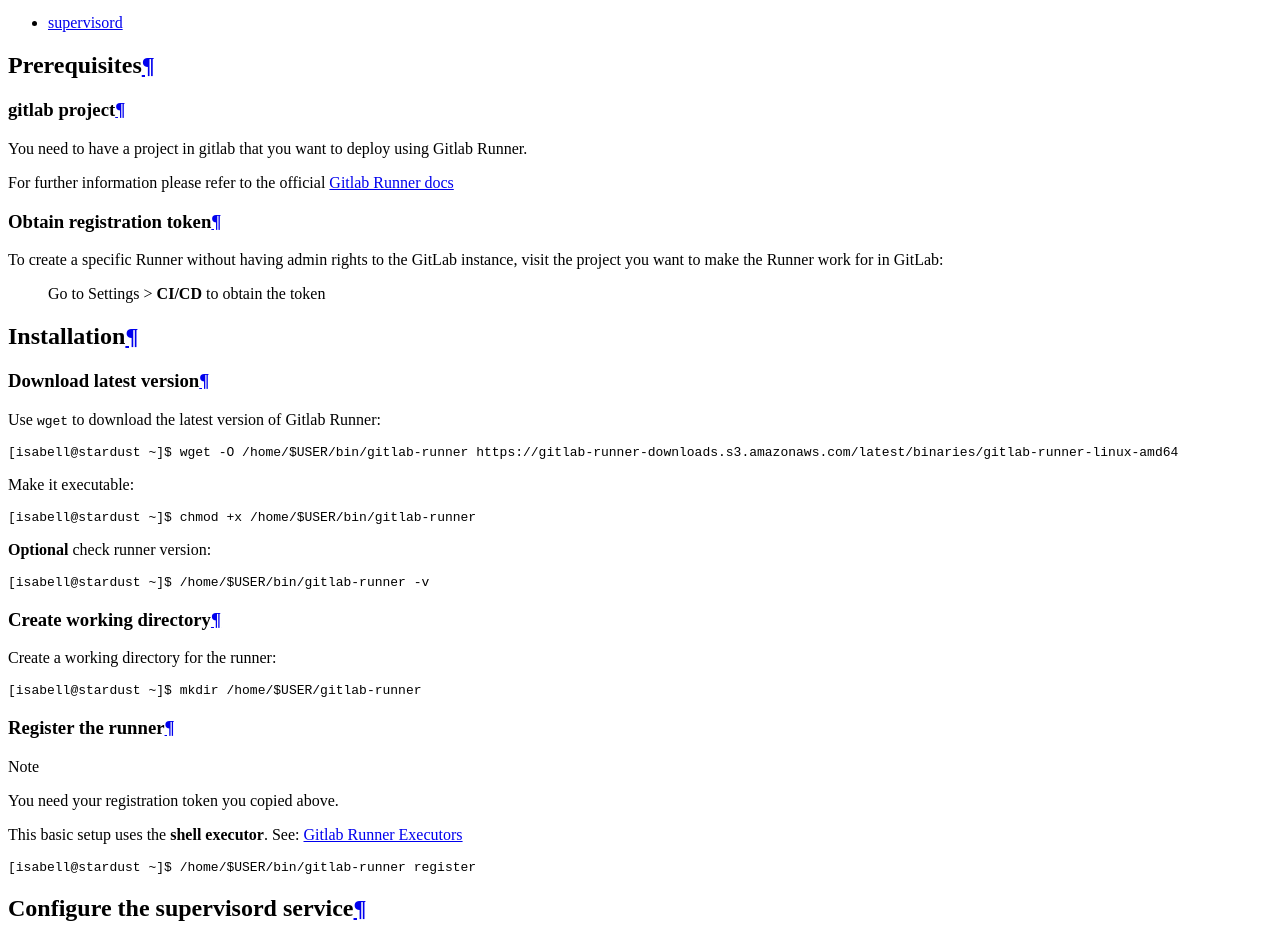
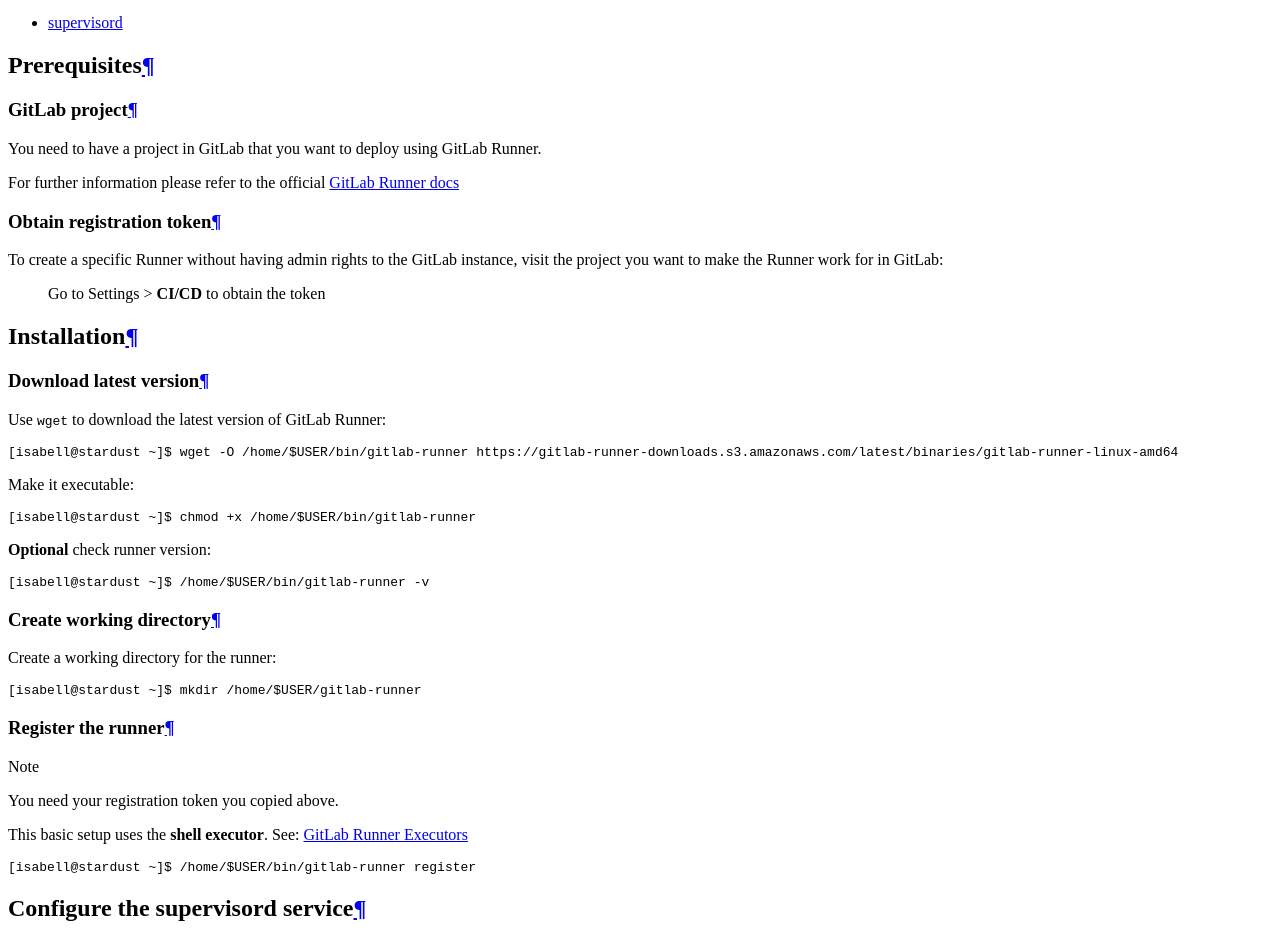
Before and after one commit to Uberspace/lab, a Sphinx documentation site: the page built from source/guide_gitlab-runner.rst, in a window 1280 px wide and 1400 px high, scrolled down 2655 px. Shown: the part 161-1092 px from the top of the window. Built offline with Sphinx 7.4.7 and the Read the Docs theme 2.0.0, drawn with Linux system fonts in a browser that asks for light colours; some of the changed text lies outside the part shown.

Commit message:
use GitLab everywhere

```diff
--- a/source/guide_gitlab-runner.rst
+++ b/source/guide_gitlab-runner.rst
@@ -13,7 +13,7 @@
       :align: center
 
 #############
-Gitlab Runner
+GitLab Runner
 #############
 
 .. tag_list::
@@ -29,12 +29,12 @@
 Prerequisites
 =============
 
-gitlab project
+GitLab project
 --------------
 
-You need to have a project in gitlab that you want to deploy using Gitlab Runner.
+You need to have a project in GitLab that you want to deploy using GitLab Runner.
 
-For further information please refer to the official `Gitlab Runner docs`_
+For further information please refer to the official `GitLab Runner docs`_
 
 Obtain registration token
 --------------------------
@@ -49,7 +49,7 @@
 Download latest version
 -----------------------
 
-Use ``wget`` to download the latest version of Gitlab Runner:
+Use ``wget`` to download the latest version of GitLab Runner:
 
 ::
 
@@ -81,7 +81,7 @@
 
 .. note:: You need your registration token you copied above.
 
-  This basic setup uses the **shell executor**. See: `Gitlab Runner Executors`_
+  This basic setup uses the **shell executor**. See: `GitLab Runner Executors`_
 
 ::
 
@@ -114,12 +114,12 @@
 
 If it’s not in state RUNNING, check your configuration.
 
-.. _Gitlab: https://gitlab.com
-.. _Gitlab Runner docs: https://docs.gitlab.com/runner/
-.. _Gitlab Runner executors: https://docs.gitlab.com/runner/executors/README.html
+.. _GitLab: https://gitlab.com
+.. _GitLab Runner docs: https://docs.gitlab.com/runner/
+.. _GitLab Runner executors: https://docs.gitlab.com/runner/executors/README.html
 
 ----
 
-Tested with Gitlab Runner 11.1.0, Uberspace 7.1.7.0
+Tested with GitLab Runner 11.1.0, Uberspace 7.1.7.0
 
 .. author_list::
```
